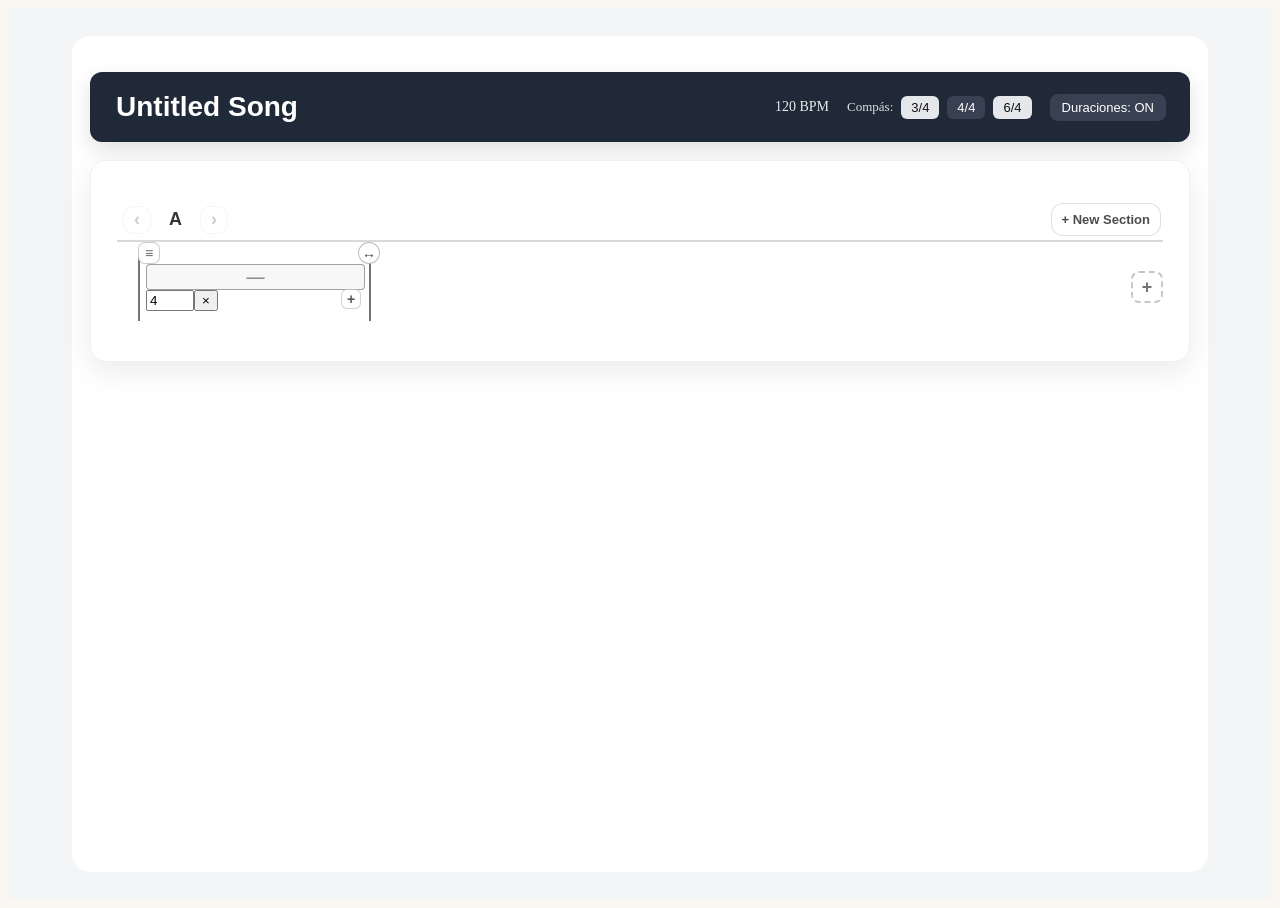
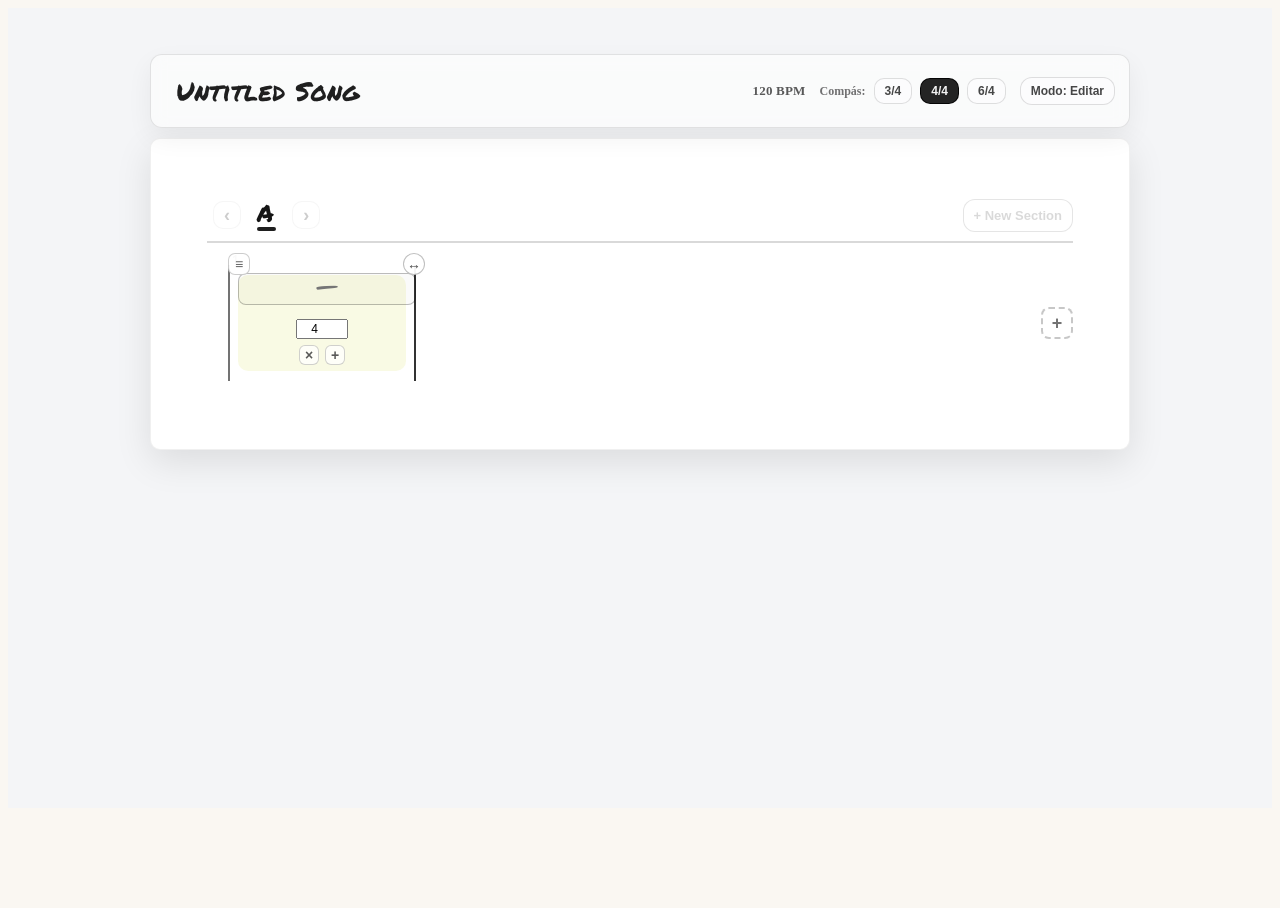
Before and after one commit to g-bacque/cifrado-club, a React (Vite) app: page / in a window 1280 px wide. After the commit the page ends 816 px from the top, so only its background shows below. Built offline with nearby package versions, Linux system fonts and the light colour scheme; the HTML template or start-up script is replaced by a standard one.

Commit message:
New layout y print button

```diff
--- a/src/components/BarCell.css
+++ b/src/components/BarCell.css
@@ -1,6 +1,7 @@
 
 
 .bar-cell {
+    container-type: inline-size;
   position: relative;
 
   display: flex;
@@ -14,14 +15,17 @@
   min-width: 0;
   box-sizing: border-box;
 
-  padding: 10px 6px;
+
   background: transparent;
 
-  border-right: 2px solid rgba(0, 0, 0, 0.55);
+  border-radius: 0;
+  padding: 10px 8px;
+
+  border-right: 2px solid rgba(0, 0, 0, 0.80);
 }
 
 .bar-system .bar-cell:first-child {
-  border-left: 2px solid rgba(0, 0, 0, 0.55);
+  border-left: 2px solid rgba(0, 0, 0, 0.80);
 }
 
 /* Solo el primer compás de la fila dibuja la barra izquierda */
--- a/src/components/BarCell.tsx
+++ b/src/components/BarCell.tsx
@@ -202,7 +202,7 @@ const handleDrop = (e: React.DragEvent) => {
 
     return (
       <div
-        className="bar-cell overflow-hidden"
+        className={`bar-cell overflow-hidden chords-${chords.length}`}
         style={{ minWidth: 0 }}
         ref={(el) => {
           barRefs.current[barIndex] = el!;
--- a/src/components/BarRow.css
+++ b/src/components/BarRow.css
@@ -74,8 +74,8 @@
   align-items: center;
   justify-content: space-between;
 
-  margin: 10px 0 12px 0;
-  padding: 6px 2px;
+  margin: 0 0 22px 0;
+  padding: 0;
 }
 
 .section-left {
@@ -84,33 +84,44 @@
   gap: 10px;
 }
 
-.section-title {
-  border: none;
-  background: transparent;
-  cursor: pointer;
-
-  font-size: 18px;
-  font-weight: 800;
-  color: rgba(0, 0, 0, 0.8);
-  padding: 4px 8px;
-  border-radius: 10px;
+/* Título grande tipo Real Book */
+.section-title,
+.section-title-input {
+  font-family: "Permanent Marker", system-ui, sans-serif;
+  font-size: 24px;
+  font-weight: 400;
+  letter-spacing: 0.5px;
+  color: rgba(0, 0, 0, 0.92);
 }
 
-.section-title:hover {
-  background: rgba(0, 0, 0, 0.04);
+/* Subrayado grueso */
+.section-title {
+  background: transparent;
+  border: none;
+  cursor: pointer;
+  padding: 2px 8px 6px 6px;
+  position: relative;
 }
 
+.section-title::after {
+  content: "";
+  position: absolute;
+  left: 6px;
+  right: 6px;
+  bottom: 0;
+  top: 34px;/* AJUSTAR SI ES NECESARIO */
+  height: 4px;
+  background: rgba(0, 0, 0, 0.88);
+  border-radius: 3px;
+}
+
+/* Input al editar */
 .section-title-input {
-  font-size: 18px;
-  font-weight: 800;
-
-  padding: 4px 8px;
+  border: 1px solid rgba(0,0,0,0.18);
   border-radius: 10px;
-  border: 1px solid rgba(0, 0, 0, 0.18);
+  padding: 6px 10px;
   outline: none;
-
-  width: 220px;
-  max-width: 40vw;
+  max-width: 60vw;
 }
 
 .section-nav-btn {
@@ -139,17 +150,52 @@
 .new-section-btn {
   padding: 8px 10px;
   border-radius: 12px;
-  border: 1px solid rgba(0, 0, 0, 0.12);
+  border: 1px solid rgba(0, 0, 0, 0.10);
 
-  background: rgba(255, 255, 255, 0.75);
+  /* Fondo translúcido */
+  background: rgba(255, 255, 255, 0.35);
+
   cursor: pointer;
 
   font-weight: 800;
   font-size: 13px;
-  color: rgba(0, 0, 0, 0.7);
+  color: rgba(0, 0, 0, 0.15);
+
+  transition: background 140ms ease, color 140ms ease, box-shadow 140ms ease, border-color 140ms ease;
+
+  backdrop-filter: blur(6px);
+  -webkit-backdrop-filter: blur(6px);
 }
 
+/* Hover = sólido */
 .new-section-btn:hover {
-  background: rgba(255, 255, 255, 0.95);
+  border-color: rgba(0, 0, 0, 0.20);
+  background: rgba(199, 230, 189, 0.95);
   color: rgba(0, 0, 0, 0.85);
 }
+
+/* ============================
+   PRINT MODE (Section header)
+============================ */
+
+/* Ocultar botón New Section */
+.mode-print .new-section-btn {
+  display: none !important;
+}
+
+/* Ocultar flechas de navegación */
+.mode-print .section-nav-btn {
+  display: none !important;
+}
+
+/* Si el título es input editable, que parezca texto */
+.mode-print .section-title-input {
+  border: none !important;
+  background: transparent !important;
+  padding: 0 !important;
+  box-shadow: none !important;
+}
+
+.mode-print .section-title {
+  cursor: default;
+}
--- a/src/components/ChordBlock.css
+++ b/src/components/ChordBlock.css
@@ -1,69 +1,122 @@
 /* ===============================
-   CONTROLES OCULTOS POR DEFECTO
+   CHORD INPUT
 ================================ */
 
-.chord-block .duration-input,
-.chord-block .split-btn,
-.chord-block button[aria-label="Delete chord"] {
+.chord-block {
+  position: relative;
+
+  display: flex;
+  flex-direction: column;
+  align-items: stretch;
+  justify-content: center;
+
+  padding-top: 6px;
+  padding-bottom: 6px;
+}
+
+.chord-input {
+  margin: 0;
+  transition: transform 140ms ease;
+
+  display: block;
+  width: 100%;
+
+  font-family: "Kalam", system-ui, sans-serif;
+  font-weight: 700;
+  color: rgba(0, 0, 0, 0.92);
+
+  background: transparent;
+  border: 1px solid transparent;
+  border-radius: 8px;
+
+  padding: 2px 4px;
+  outline: none;
+
+  text-align: center;
+  line-height: 1.1;
+  letter-spacing: 0.2px;
+
+  white-space: nowrap;
+  overflow: hidden;
+  text-overflow: ellipsis;
+}
+
+/* borde suave al editar */
+.chord-input:focus {
+  border-color: rgba(0, 0, 0, 0.25);
+  background: rgba(0, 0, 0, 0.02);
+}
+
+/* ===============================
+   SIZE RULES (por nº acordes y longitud)
+================================ */
+
+/* Base grande por defecto */
+.bar-cell .chord-input {
+  font-size: 24px;
+}
+
+/* Según cantidad de acordes en el compás */
+.bar-cell.chords-2 .chord-input { font-size: 20px; }
+.bar-cell.chords-3 .chord-input { font-size: 17px; }
+.bar-cell.chords-4 .chord-input { font-size: 15px; }
+.bar-cell.chords-5 .chord-input { font-size: 14px; }
+.bar-cell.chords-6 .chord-input { font-size: 13px; }
+
+/* Ajuste extra por longitud del texto */
+.bar-cell .chord-len-md .chord-input { font-size: calc(1em - 1px); }
+.bar-cell .chord-len-lg .chord-input { font-size: calc(1em - 2px); }
+.bar-cell .chord-len-xl .chord-input { font-size: calc(1em - 3px); }
+
+/* ===============================
+   CONTROLS STACK (duración arriba, x/+ abajo)
+================================ */
+
+.chord-controls {
   opacity: 0;
   pointer-events: none;
   transition: opacity 120ms ease;
+
+  display: flex;
+  flex-direction: column;
+  align-items: center;
+  gap: 6px;
+
+  margin-top: 6px;
 }
 
-/* ===============================
-   VISIBLES CON FOCO (móvil + desktop)
-================================ */
-
-.chord-block:focus-within .duration-input,
-.chord-block:focus-within .split-btn,
-.chord-block:focus-within button[aria-label="Delete chord"] {
+/* visibles en hover/focus */
+.chord-block:focus-within {
+  background: rgba(226, 230, 122, 0.20);
+  border-radius: 10px;
+}
+.chord-block:focus-within .chord-controls,
+.chord-block:hover .chord-controls {
   opacity: 1;
   pointer-events: auto;
 }
 
-/* ===============================
-   VISIBLES CON HOVER (desktop)
-================================ */
-
-.chord-block:hover .duration-input,
-.chord-block:hover .split-btn,
-.chord-block:hover button[aria-label="Delete chord"] {
-  opacity: 1;
-  pointer-events: auto;
+/* Al entrar en focus, subimos el acorde para dejar espacio */
+.chord-block:focus-within .chord-input {
+  transform: translateY(-8px);
 }
 
-.chord-block {
-  position: relative;
-}
-.chord-input {
-  width: 100%;
-  background: transparent;
-  border: 1px solid transparent;
-  outline: none;
-
+/* Duración compacta */
+.duration-input {
+  width: 44px;
+  font-size: 12px;
   text-align: center;
-  font-size: 18px;
-  font-weight: 700;
-  line-height: 1.1;
-
-  font-family: ui-serif, Georgia, "Times New Roman", serif;
-
-  padding: 2px 0;
 }
 
-/* solo se ve el borde al editar */
-.chord-input:focus {
-  border-color: rgba(0, 0, 0, 0.35);
-  border-radius: 4px;
-  background: rgba(0, 0, 0, 0.03);
+/* fila de botones (x y +) juntos */
+.chord-controls-row {
+  display: flex;
+  gap: 6px;
 }
 
-/* Botón táctil de añadir acorde */
+/* botones compactos */
+.delete-btn,
 .split-btn {
-  position: absolute;
-  right: 2px;
-  bottom: 2px;
-
   width: 20px;
   height: 20px;
 
@@ -80,16 +133,9 @@
   justify-content: center;
 
   cursor: pointer;
-
-  opacity: 0;
-  transition: opacity 120ms ease;
 }
 
-.chord-block:hover .split-btn,
-.chord-block:focus-within .split-btn {
-  opacity: 1;
-}
-
+.delete-btn:hover,
 .split-btn:hover {
   background: rgba(255, 255, 255, 0.95);
   color: rgba(0, 0, 0, 0.85);
--- a/src/components/ChordBlock.tsx
+++ b/src/components/ChordBlock.tsx
@@ -38,6 +38,14 @@ const ChordBlock: React.FC<Props> = ({
   const internalRef = useRef<HTMLInputElement>(null);
   const showDurationControls = useEditorStore((s) => s.showDurationControls);
 
+  /** ✅ NUEVO: clase según longitud del acorde */
+  const len = (chord || "").trim().length;
+  const lenClass =
+    len >= 8 ? "chord-len-xl" :
+    len >= 6 ? "chord-len-lg" :
+    len >= 4 ? "chord-len-md" :
+    "chord-len-sm";
+
   /** autofocus */
   useEffect(() => {
     if (autoFocus) internalRef.current?.focus();
@@ -49,21 +57,18 @@ const ChordBlock: React.FC<Props> = ({
   }, [inputRef]);
 
   const handleKeyDown = (e: React.KeyboardEvent<HTMLInputElement>) => {
-    // ENTER: lo gestiona BarCell (divide slots / crea compás)
     if (e.key === "Enter") {
       e.preventDefault();
       onEnter?.(e);
       return;
     }
 
-    // TAB: navegar sin salir del grid
     if (e.key === "Tab") {
       e.preventDefault();
       onMove?.(e.shiftKey ? "prev" : "next");
       return;
     }
 
-    // FLECHAS: moverte con el cursor al borde
     if (e.key === "ArrowLeft") {
       const el = e.currentTarget;
       if (el.selectionStart === 0 && el.selectionEnd === 0) {
@@ -83,14 +88,12 @@ const ChordBlock: React.FC<Props> = ({
       }
     }
 
-    // BACKSPACE en vacío: borrar acorde (si existe handler)
     if (e.key === "Backspace") {
       if (!e.currentTarget.value.trim()) {
         onDelete?.();
       }
     }
 
-    // DELETE: borrar acorde
     if (e.key === "Delete") {
       onDelete?.();
     }
@@ -98,7 +101,7 @@ const ChordBlock: React.FC<Props> = ({
 
   return (
     <div
-      className="chord-block relative flex flex-col items-stretch overflow-hidden"
+      className={`chord-block ${lenClass} relative flex flex-col items-stretch overflow-hidden`}
       style={{
         flex: `${slots} 1 0%`,
         minWidth: 0,
@@ -118,7 +121,8 @@ const ChordBlock: React.FC<Props> = ({
         autoCorrect="off"
       />
 
-      {/* SLOT INPUT */}
+{/* CONTROLS STACK (solo visible en focus/hover via CSS) */}
+<div className="chord-controls" aria-hidden="true">
   {showDurationControls && (
     <input
       type="number"
@@ -129,19 +133,20 @@ const ChordBlock: React.FC<Props> = ({
         const newSlots = Math.max(1, Math.min(Number(e.target.value), maxSlots));
         onSlotsChange?.(newSlots);
       }}
-          className="duration-input border rounded px-1 py-0.5 text-center mt-1"
+      className="duration-input border rounded px-1 py-0.5 text-center"
     />
   )}
 
-      {/* DELETE BUTTON */}
+  <div className="chord-controls-row">
     {onDelete && (
       <button
         type="button"
+        onMouseDown={(e) => e.preventDefault()}
         onClick={(e) => {
           e.stopPropagation();
           onDelete();
         }}
-          className="absolute top-0 right-0 text-red-500 text-xs font-bold px-1"
+        className="delete-btn"
         aria-label="Delete chord"
         title="Delete chord"
       >
@@ -149,7 +154,6 @@ const ChordBlock: React.FC<Props> = ({
       </button>
     )}
 
-      {/*SPLIT BUTTON*/}
     {onSplit && (
       <button
         type="button"
@@ -166,6 +170,8 @@ const ChordBlock: React.FC<Props> = ({
       </button>
     )}
   </div>
+</div>
+    </div>
   );
 };
 
--- a/src/components/TopBar.css
+++ b/src/components/TopBar.css
@@ -1,44 +1,60 @@
 /* Barra superior centrada dentro del contenedor */
 .topbar {
-  max-width: 1100px;
-  margin: 18px auto;
-  padding: 18px 24px;
+  max-width: 980px;
+  margin: 18px auto 10px auto;
+  padding: 10px 14px;
 
   display: flex;
   align-items: center;
   justify-content: space-between;
-  gap: 20px;
+  gap: 16px;
 
-  background: #1f2937;
-  color: white;
+  background: rgba(255, 255, 255, 0.55);
+  border: 1px solid rgba(0, 0, 0, 0.10);
   border-radius: 12px;
-  box-shadow: 0 8px 22px rgba(0,0,0,0.12);
+
+  box-shadow: 0 10px 26px rgba(0, 0, 0, 0.06);
+
+  backdrop-filter: blur(8px);
+  -webkit-backdrop-filter: blur(8px);
 }
 
 /* Título editable */
 .topbar-title {
   background: transparent;
-  border: none;
+  border: 1px solid transparent;
   outline: none;
 
-  font-size: 28px;
-  font-weight: 700;
-  color: white;
+  font-family: "Permanent Marker", system-ui, sans-serif;
+  font-size: 26px;
+  font-weight: 400;
+  letter-spacing: 0.4px;
+
+  color: rgba(0, 0, 0, 0.88);
 
   min-width: 240px;
+  padding: 6px 10px;
+  border-radius: 10px;
+}
+
+.topbar-title:focus {
+  border-color: rgba(0, 0, 0, 0.18);
+  background: rgba(0, 0, 0, 0.03);
 }
 
 /* Zona derecha */
 .topbar-controls {
   display: flex;
   align-items: center;
-  gap: 18px;
+  gap: 14px;
 }
 
 /* BPM */
 .topbar-tempo {
-  font-size: 14px;
-  opacity: 0.9;
+  font-size: 13px;
+  color: rgba(0, 0, 0, 0.65);
+  font-weight: 700;
+  letter-spacing: 0.2px;
 }
 
 /* Compás */
@@ -49,39 +65,147 @@
 }
 
 .label {
-  font-size: 13px;
-  opacity: 0.85;
+  font-size: 12px;
+  color: rgba(0, 0, 0, 0.55);
+  font-weight: 700;
 }
 
 /* Botones de compás */
 .time-btn {
-  padding: 4px 10px;
-  border-radius: 6px;
-  border: none;
+  padding: 5px 10px;
+  border-radius: 10px;
+  border: 1px solid rgba(0, 0, 0, 0.12);
   cursor: pointer;
 
-  background: #e5e7eb;
-  color: #111;
-  font-size: 13px;
+  background: rgba(255, 255, 255, 0.35);
+  color: rgba(0, 0, 0, 0.72);
+
+  font-size: 12px;
+  font-weight: 800;
+
+  transition: background 140ms ease, border-color 140ms ease, color 140ms ease;
+}
+
+.time-btn:hover {
+  background: rgba(255, 255, 255, 0.9);
+  border-color: rgba(0, 0, 0, 0.20);
+  color: rgba(0, 0, 0, 0.85);
 }
 
 .time-btn.active {
-  background: #374151;
-  color: white;
+  background: rgba(0, 0, 0, 0.86);
+  border-color: rgba(0, 0, 0, 0.86);
+  color: rgba(255, 255, 255, 0.95);
 }
 
 /* Botón duraciones */
 .duration-btn {
-  padding: 6px 12px;
-  border-radius: 8px;
-  border: none;
+  padding: 6px 10px;
+  border-radius: 12px;
+  border: 1px solid rgba(0, 0, 0, 0.12);
   cursor: pointer;
 
-  background: #374151;
-  color: white;
-  font-size: 13px;
+  background: rgba(255, 255, 255, 0.30);
+  color: rgba(0, 0, 0, 0.72);
+
+  font-size: 12px;
+  font-weight: 900;
+
+  transition: background 140ms ease, border-color 140ms ease, color 140ms ease;
 }
 
 .duration-btn:hover {
-  background: #4b5563;
+  background: rgba(255, 255, 255, 0.95);
+  border-color: rgba(0, 0, 0, 0.20);
+  color: rgba(0, 0, 0, 0.85);
 }
+
+/* ============================
+   PRINT MODE (TopBar)
+============================ */
+
+/* Contenedor limpio tipo hoja */
+.mode-print .topbar {
+  background: transparent;
+  border: none;
+  box-shadow: none;
+  backdrop-filter: none;
+  -webkit-backdrop-filter: none;
+
+  padding: 0;
+  margin: 0 auto 18px auto;
+
+  max-width: 980px;
+  justify-content: space-between;
+}
+
+/* Ocultar botón de modo */
+.mode-print .duration-btn {
+  background: transparent !important;
+  border: 1px dashed rgba(0, 0, 0, 0.18) !important;
+
+  color: rgba(0, 0, 0, 0.55) !important;
+
+  font-weight: 800;
+  padding: 4px 8px;
+
+  opacity: 0.6;
+}
+
+/* Hover: visible otra vez */
+.mode-print .duration-btn:hover {
+  opacity: 1;
+  background: rgba(0, 0, 0, 0.04) !important;
+  border-color: rgba(0, 0, 0, 0.35) !important;
+}
+
+/* Ocultar label "Compás:" */
+.mode-print .label {
+  display: none !important;
+}
+
+/* Mostrar solo el compás activo */
+.mode-print .time-btn:not(.active) {
+  display: none !important;
+}
+
+/* El compás activo se ve como texto, no botón */
+.mode-print .time-btn.active {
+  background: transparent !important;
+  border: none !important;
+  padding: 0 !important;
+  border-radius: 0 !important;
+
+  font-size: 13px;
+  font-weight: 900;
+  letter-spacing: 0.4px;
+
+  color: rgba(0, 0, 0, 0.75) !important;
+}
+
+/* BPM estilo impreso */
+.mode-print .topbar-tempo {
+  color: rgba(0, 0, 0, 0.75);
+  font-weight: 900;
+  letter-spacing: 0.3px;
+}
+
+/* Título estilo hoja musical */
+.mode-print .topbar-title {
+  flex: 1;
+  text-align: center;
+  border: none;
+  background: transparent;
+  padding: 0;
+
+  font-size: 28px;
+  color: rgba(0, 0, 0, 0.95);
+
+  pointer-events: none; /* evita cursor editable */
+}
+
+/* Quitar fondo hover/focus */
+.mode-print .topbar-title:focus {
+  border: none !important;
+  background: transparent !important;
+}
--- a/src/components/TopBar.tsx
+++ b/src/components/TopBar.tsx
@@ -50,8 +50,9 @@ return (
         onClick={toggleDurationControls}
         className="duration-btn"
         aria-pressed={showDurationControls}
+        title="Cambiar modo"
       >
-        Duraciones: {showDurationControls ? "ON" : "OFF"}
+        Modo: {showDurationControls ? "Editar" : "Print"}
       </button>
     </div>
   </div>
--- a/src/index.css
+++ b/src/index.css
@@ -1,3 +1,5 @@
+@import url("https://fonts.googleapis.com/css2?family=Kalam:wght@300;400;700&family=Permanent+Marker&display=swap");
+
 body {
   background: #faf7f2;
 }
--- a/src/pages/EditorPage.css
+++ b/src/pages/EditorPage.css
@@ -1,41 +1,32 @@
+@import url("https://fonts.googleapis.com/css2?family=Kalam:wght@300;400;700&family=Permanent+Marker&display=swap");
+
 /* Fondo general */
 .editor-page {
   min-height: 100vh;
   background: #f4f5f7;
   padding: 28px 18px;
   box-sizing: border-box;
-  height: auto;
 }
 
 /* Contenedor centrado */
 .editor-shell {
-  max-width: 1100px;   /* o lo que uses */
+  max-width: 980px;              /* más “hoja”, menos app */
   margin: 0 auto;
-  background: white;
-  border-radius: 18px;
-  padding: 18px;
-
-  min-height: 100vh;   /* ✅ al menos pantalla completa */
-  height: auto;        /* ✅ crece con contenido */
-  overflow: visible;   /* ✅ no recorta */
+  background: transparent;       /* la hoja real será editor-main */
+  padding: 0;
 }
 
 /* La “hoja” */
 .editor-main {
+  background: #ffffff;
+  border-radius: 10px;           /* menos “card”, más hoja */
+  padding: 54px 56px;            /* aire real book */
+  border: 1px solid rgba(0, 0, 0, 0.06);
+  box-shadow: 0 12px 36px rgba(0, 0, 0, 0.10);
 
-  padding: 18px;
-  overflow: visible;   /* ✅ no recorta */
-  height: auto;        /* ✅ */
-  display: flex;
-  gap: 18px;
-  align-items: flex-start;
-
-  background: #ffffff;
-  border-radius: 16px;
-  padding: 26px;
-  box-shadow: 0 10px 30px rgba(0, 0, 0, 0.08);
-  border: 1px solid rgba(0, 0, 0, 0.06);
-
+  display: block;                /* importante: comportamiento de documento */
+  overflow: visible;
+  height: auto;
 }
 
 /* Importante para que nada empuje el layout */
@@ -46,3 +37,57 @@
 .editor-main .chord-grid {
   overflow: visible;
 }
+
+/* ============================
+   PRINT / PRESENTATION MODE
+============================ */
+
+@media print {
+  .topbar {
+    display: none !important;
+  }
+
+  .editor-page {
+    background: white !important;
+    padding: 0 !important;
+  }
+
+  .editor-main {
+    box-shadow: none !important;
+    border: none !important;
+    padding: 0 !important;
+  }
+
+  /* Por seguridad, fuera botones */
+  .chord-controls,
+  .add-bar-btn,
+  .insert-bar-btn,
+  .drag-handle {
+    display: none !important;
+  }
+}
+
+/* ============================
+   PRINT MODE (Sheet)
+============================ */
+
+/* Ocultar controles de acorde */
+.mode-print .chord-controls {
+  display: none !important;
+}
+
+/* Ocultar botones de compás */
+.mode-print .add-bar-btn,
+.mode-print .insert-bar-btn,
+.mode-print .drag-handle {
+  display: none !important;
+}
+
+/* Que no aparezcan bordes de foco ni desplazamientos */
+.mode-print .chord-input:focus {
+  border-color: transparent !important;
+  background: transparent !important;
+}
+.mode-print .chord-block:focus-within .chord-input {
+  transform: none !important;
+}
--- a/src/pages/EditorPage.tsx
+++ b/src/pages/EditorPage.tsx
@@ -6,10 +6,11 @@ import "./EditorPage.css";
 
 const EditorPage: React.FC = () => {
   const project = useEditorStore((state) => state.project);
+    const showDurationControls = useEditorStore((s) => s.showDurationControls);
 
   return (
     <div className="editor-page">
-      <div className="editor-shell">
+      <div className={`editor-shell ${showDurationControls ? "mode-edit" : "mode-print"}`}>
         <TopBar tempo={project.tempo} />
 
         <div className="editor-main">
```
Lines whose indentation alone changed are shown as unchanged.
